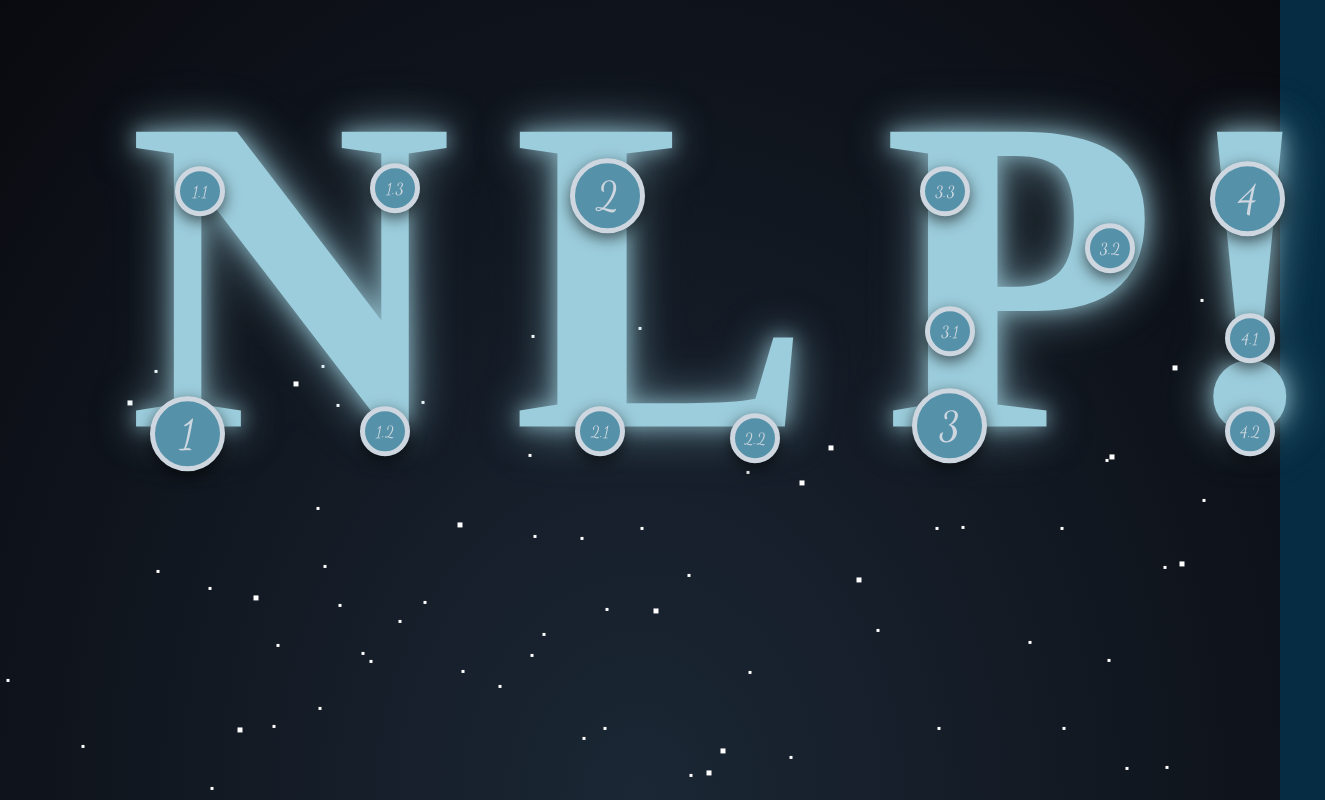
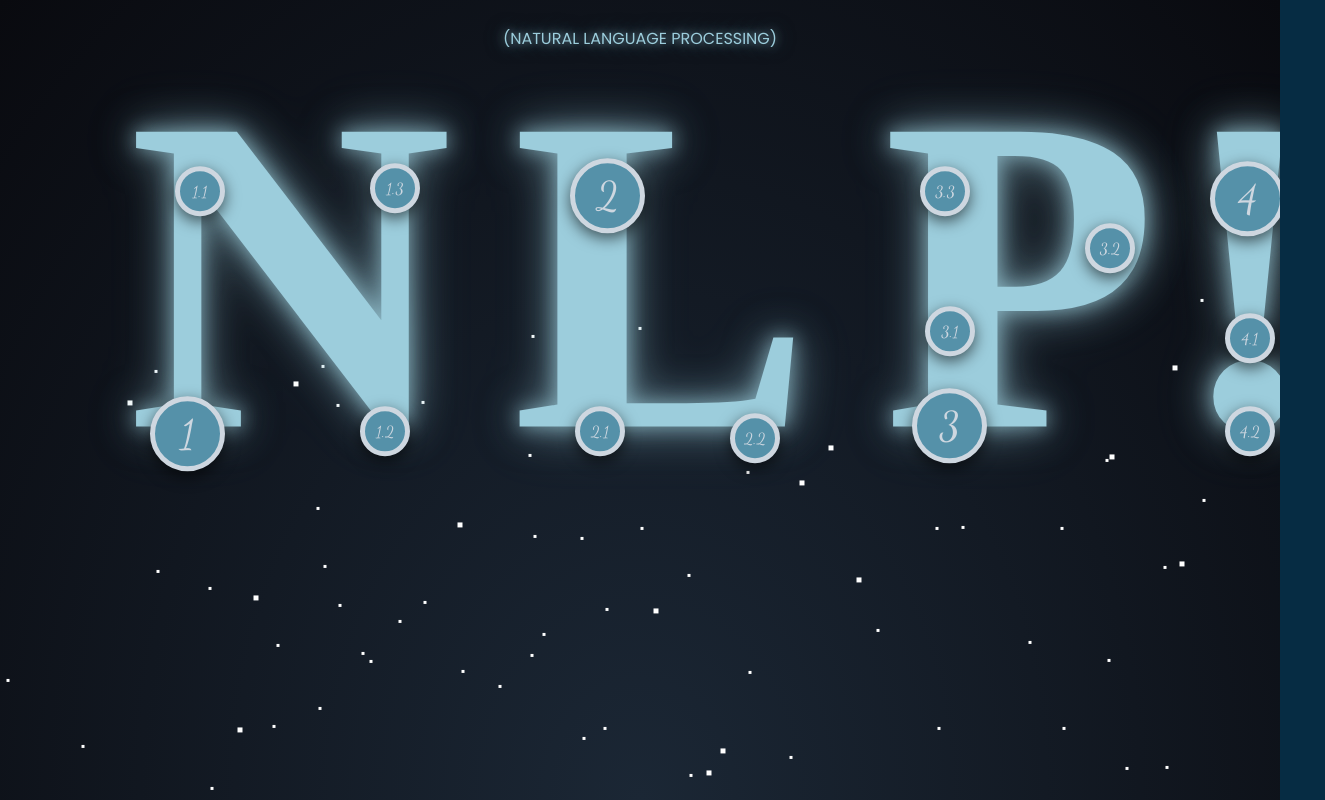
Before and after one commit to ZeendaBean24/NLP-Sentiment_Analysis, a React (Create React App) app in the folder learn-nlp/: page / in a window 1280 px wide. Shown: the whole page, 1325 px wide, since content can reach past the window. Built offline with nearby package versions, Linux system fonts and the light colour scheme; a web font is replaced by a local one.

Commit message:
Add and refine small text: natural language processing

```diff
--- a/learn-nlp/src/NLPPathway.css
+++ b/learn-nlp/src/NLPPathway.css
@@ -1,5 +1,6 @@
 @import url('https://fonts.googleapis.com/css2?family=Platypi:ital,wght@0,300..800;1,300..800&display=swap');
 @import url('https://fonts.googleapis.com/css2?family=Dancing+Script:wght@400..700&display=swap');
+@import url('https://fonts.googleapis.com/css2?family=Poppins:ital,wght@0,100;0,200;0,300;0,400;0,500;0,600;0,700;0,800;0,900;1,100;1,200;1,300;1,400;1,500;1,600;1,700;1,800;1,900&display=swap');
 
 :root {
   --bg: #062c43;
@@ -29,6 +30,20 @@
   z-index: 2;
 } */
 
+.small-message {
+  font-size: 1em;
+  color: var(--accent);
+  text-transform: uppercase;
+  font-family: "Poppins", sans-serif;
+  text-shadow: 0 0 10px rgba(156, 205, 220, 0.7), 0 0 20px rgba(156, 205, 220, 0.5), 0 0 30px rgba(156, 205, 220, 0.3);
+  position: absolute;
+  top: 10px;
+  width: 100%;
+  text-align: center;
+  z-index: 2;
+}
+
+
 .node.done {
   background-color: var(--secondary);
 }
@@ -42,6 +57,7 @@
   justify-content: center;
   align-items: center;
   background: radial-gradient(ellipse at bottom, #1b2735 0%, #090a0f 100%);
+  overflow: hidden;
 }
 
 .star {
--- a/learn-nlp/src/NLPPathway.jsx
+++ b/learn-nlp/src/NLPPathway.jsx
@@ -121,6 +121,7 @@ function NLPPathway() {
         <div id="stars2"></div>
         <div id="stars3"></div>
       </div>
+      <p className="small-message">(natural language processing)</p>
       <div className="nlp-container">
         {/* N Nodes */}
         <div className={`node main-node n1 ${isPageOneDone ? 'done' : ''}`} onClick={() => handleNavigate('/n1')}>1</div>
```
